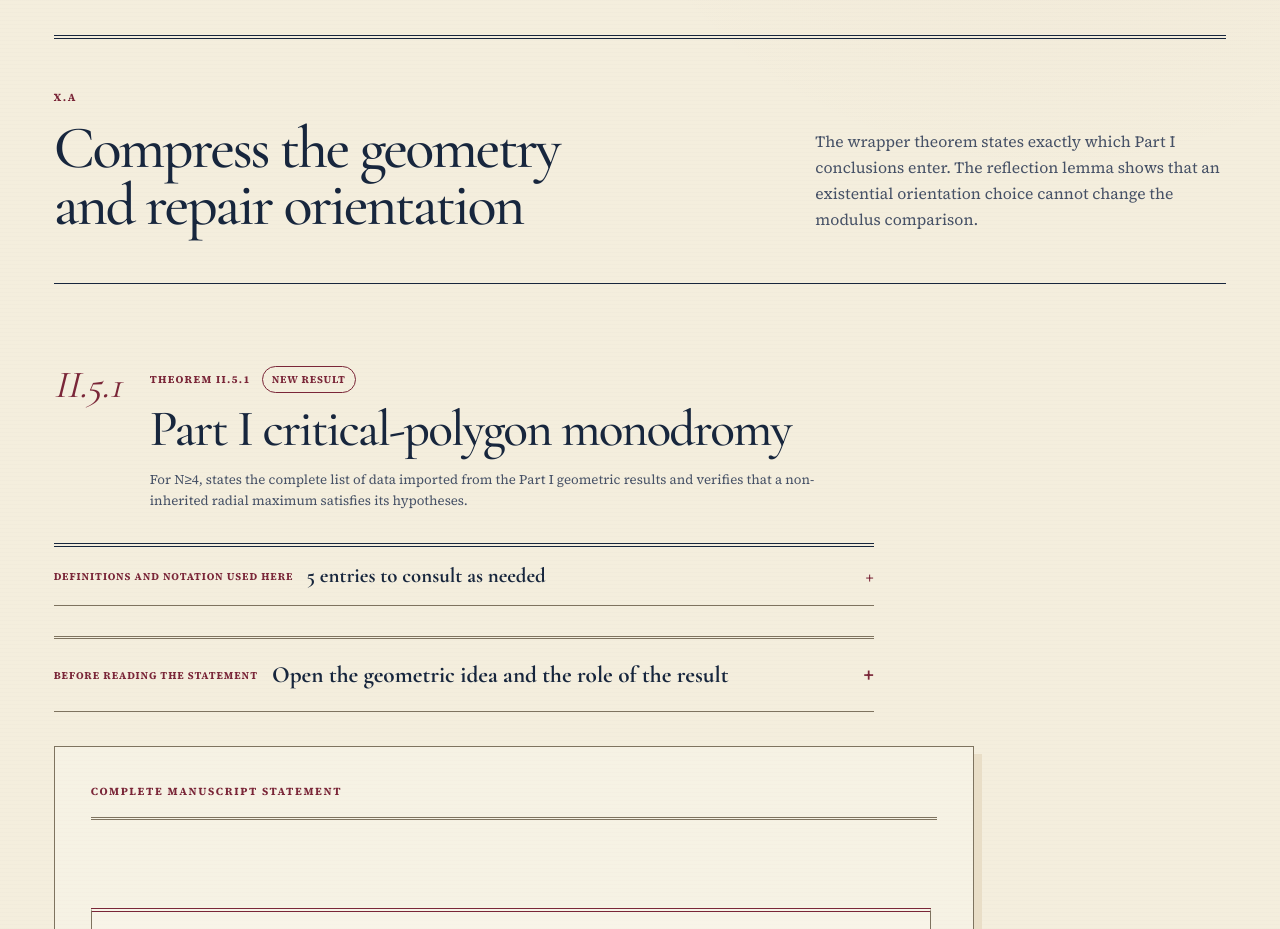
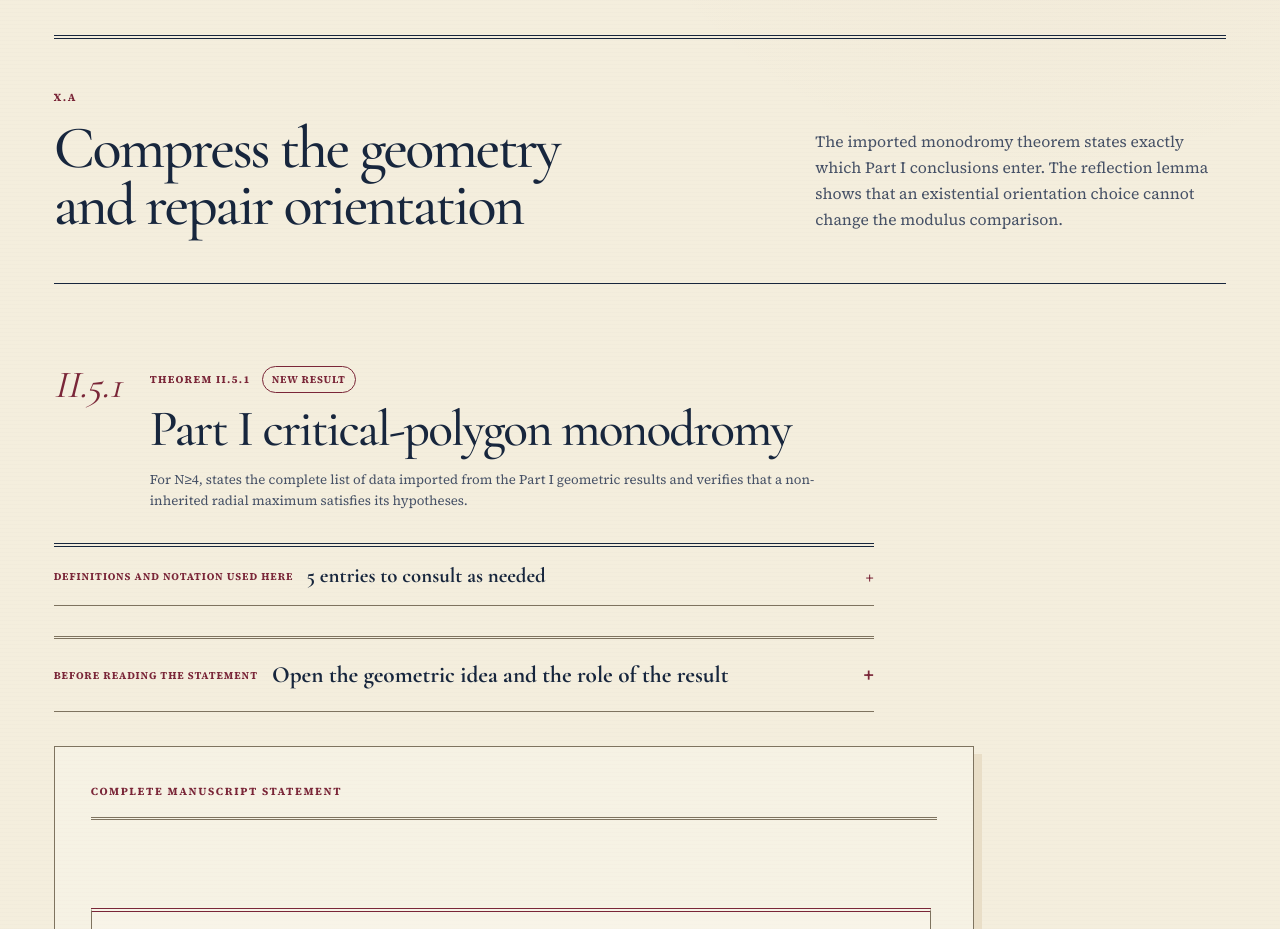
Before and after one commit to BFMAVE/karpelevic, a Next.js app: page /proof/topic-x in a window 1280 px wide. Shown: the part 3460-4389 px from the top of the page. Built offline with nearby package versions, Linux system fonts and the light colour scheme.

Commit message:
Polish Topic X terminology

```diff
--- a/app/data/proof-topics/topics-viii-xi.tsx
+++ b/app/data/proof-topics/topics-viii-xi.tsx
@@ -427,7 +427,8 @@ export function TopicXChapter() {
         title="Compress the geometry and repair orientation"
         introduction={
           <p>
-            The wrapper theorem states exactly which Part I conclusions enter.
+            The imported monodromy theorem states exactly which Part I
+            conclusions enter.
             The reflection lemma shows that an existential orientation choice
             cannot change the modulus comparison.
           </p>
```
